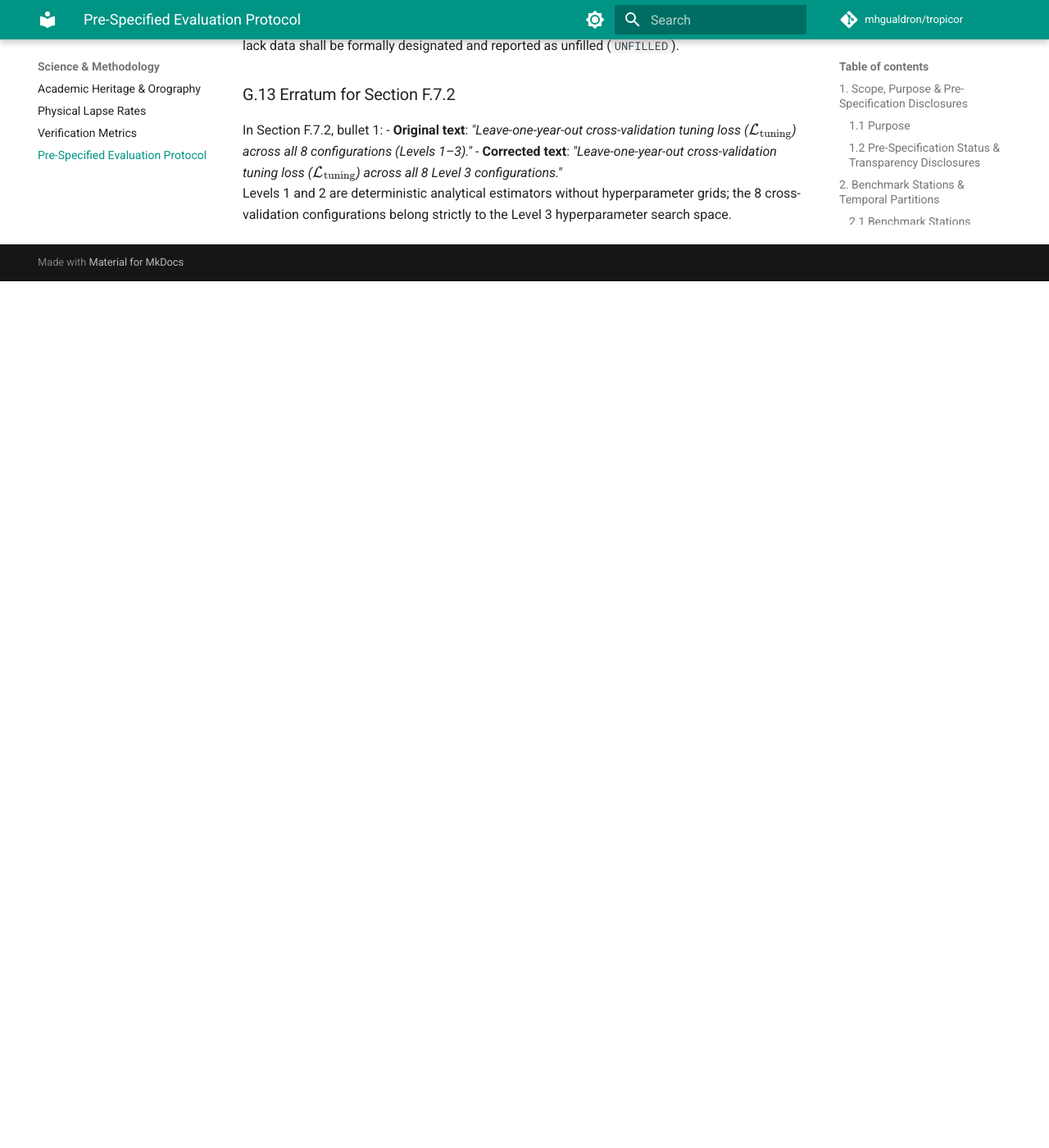
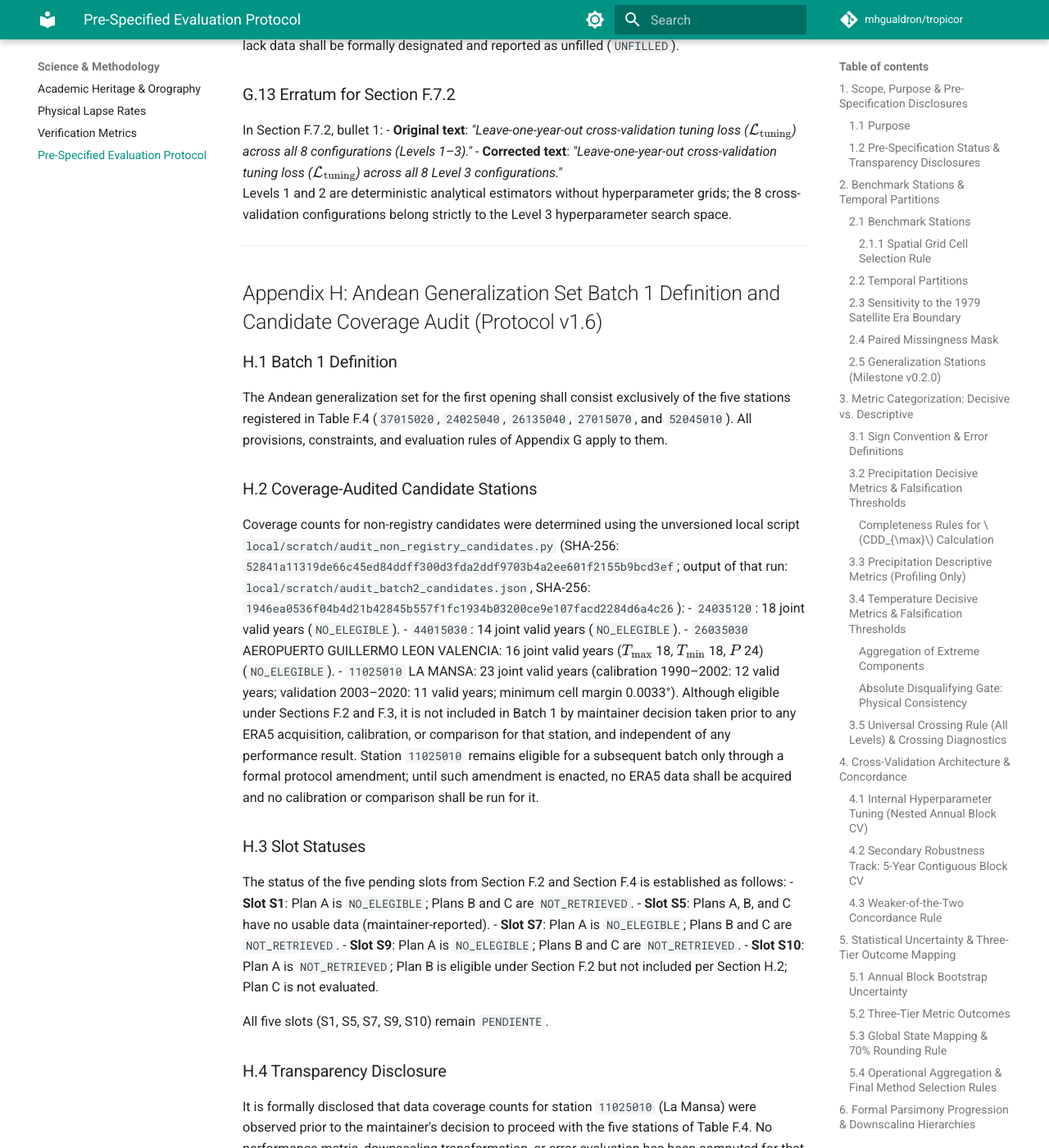
Before and after one commit to mhgualdron/tropicor, an MkDocs documentation site: the page built from docs/science/evaluation-protocol.md, in a window 1280 px wide and 1400 px high, scrolled down 46494 px. Shown: the whole window at 82% size. Built offline with MkDocs 1.6.1 and Material for MkDocs 9.7.7, drawn with Linux system fonts in a browser that asks for light colours; comment, search, counter and statistics services are not loaded; before the commit the page ends 46837 px from its top, so only the background shows below that; some of the changed text lies outside the part shown.

Commit message:
docs(protocol): add Appendix H (v1.6) defining Andean batch 1 and G.6 clarifications

```diff
--- a/docs/science/evaluation-protocol.md
+++ b/docs/science/evaluation-protocol.md
@@ -1,8 +1,8 @@
 # Pre-Specified Evaluation Protocol for Statistical Downscaling & Orographic Bias Correction
 
 **Protocol Version**: 1.0
-**Latest Amendment**: Protocol v1.5 (Appendix G: Andean Generalization Set Out-of-Sample Temperature Validation Protocol). Earlier: v1.4 (Appendix F), v1.3 (Appendix E), v1.2 (Appendix D), v1.1 (Appendix C)
-**Freeze Date (v1.5)**: 2026-10-22
+**Latest Amendment**: Protocol v1.6 (Appendix H: Andean Generalization Set Batch 1 Definition and Candidate Coverage Audit). Earlier: v1.5 (Appendix G), v1.4 (Appendix F), v1.3 (Appendix E), v1.2 (Appendix D), v1.1 (Appendix C)
+**Freeze Date (v1.6)**: 2026-10-23
 **Registration Date**: 2026-10-15
 **Framework**: `tropicor` (Tropical Correction and Orographic Resolution)
 **Baseline Commit**: `4cffe12`
@@ -963,3 +963,36 @@ In Section F.7.2, bullet 1:
 - **Original text**: *"Leave-one-year-out cross-validation tuning loss ($\mathcal{L}_{\text{tuning}}$) across all 8 configurations (Levels 1–3)."*
 - **Corrected text**: *"Leave-one-year-out cross-validation tuning loss ($\mathcal{L}_{\text{tuning}}$) across all 8 Level 3 configurations."*
 Levels 1 and 2 are deterministic analytical estimators without hyperparameter grids; the 8 cross-validation configurations belong strictly to the Level 3 hyperparameter search space.
+
+---
+
+## Appendix H: Andean Generalization Set Batch 1 Definition and Candidate Coverage Audit (Protocol v1.6)
+
+### H.1 Batch 1 Definition
+The Andean generalization set for the first opening shall consist exclusively of the five stations registered in Table F.4 (`37015020`, `24025040`, `26135040`, `27015070`, and `52045010`). All provisions, constraints, and evaluation rules of Appendix G apply to them.
+
+### H.2 Coverage-Audited Candidate Stations
+Coverage counts for non-registry candidates were determined using the unversioned local script `local/scratch/audit_non_registry_candidates.py` (SHA-256: `52841a11319de66c45ed84ddff300d3fda2ddf9703b4a2ee601f2155b9bcd3ef`; output of that run: `local/scratch/audit_batch2_candidates.json`, SHA-256: `1946ea0536f04b4d21b42845b557f1fc1934b03200ce9e107facd2284d6a4c26`):
+- `24035120`: 18 joint valid years (`NO_ELEGIBLE`).
+- `44015030`: 14 joint valid years (`NO_ELEGIBLE`).
+- `26035030` AEROPUERTO GUILLERMO LEON VALENCIA: 16 joint valid years ($T_{\max}$ 18, $T_{\min}$ 18, $P$ 24) (`NO_ELEGIBLE`).
+- `11025010` LA MANSA: 23 joint valid years (calibration 1990–2002: 12 valid years; validation 2003–2020: 11 valid years; minimum cell margin 0.0033°). Although eligible under Sections F.2 and F.3, it is not included in Batch 1 by maintainer decision taken prior to any ERA5 acquisition, calibration, or comparison for that station, and independent of any performance result. Station `11025010` remains eligible for a subsequent batch only through a formal protocol amendment; until such amendment is enacted, no ERA5 data shall be acquired and no calibration or comparison shall be run for it.
+
+### H.3 Slot Statuses
+The status of the five pending slots from Section F.2 and Section F.4 is established as follows:
+- **Slot S1**: Plan A is `NO_ELEGIBLE`; Plans B and C are `NOT_RETRIEVED`.
+- **Slot S5**: Plans A, B, and C have no usable data (maintainer-reported).
+- **Slot S7**: Plan A is `NO_ELEGIBLE`; Plans B and C are `NOT_RETRIEVED`.
+- **Slot S9**: Plan A is `NO_ELEGIBLE`; Plans B and C are `NOT_RETRIEVED`.
+- **Slot S10**: Plan A is `NOT_RETRIEVED`; Plan B is eligible under Section F.2 but not included per Section H.2; Plan C is not evaluated.
+
+All five slots (S1, S5, S7, S9, S10) remain `PENDIENTE`.
+
+### H.4 Transparency Disclosure
+It is formally disclosed that data coverage counts for station `11025010` (La Mansa) were observed prior to the maintainer's decision to proceed with the five stations of Table F.4. No performance metric, downscaling transformation, or error evaluation has been computed for that station.
+
+### H.5 Implementation Clarifications of Section G.6
+1. The 30-day blocks of G.6.4 are contiguous calendar-day windows of the daily calibration series; within each bootstrap replica, correlations are computed on the days that are valid for the observation and for both modeled series being compared.
+2. Days belonging to calendar years that are not valid for the station (fewer than 330 joint valid days, per the station registry) are masked before the lag audit, consistently with the calibration loader and with Section G.5.
+3. For a candidate lag k, the modeled daily series at day t-k is paired with the observation at day t, which is identical to lag_days=k of the calibration loader.
+4. A prior implementation of the audit using contiguous blocks of 30 rows of the compressed paired series was executed before this clarification; it activated no lag sensitivity and its output was not archived.
```
